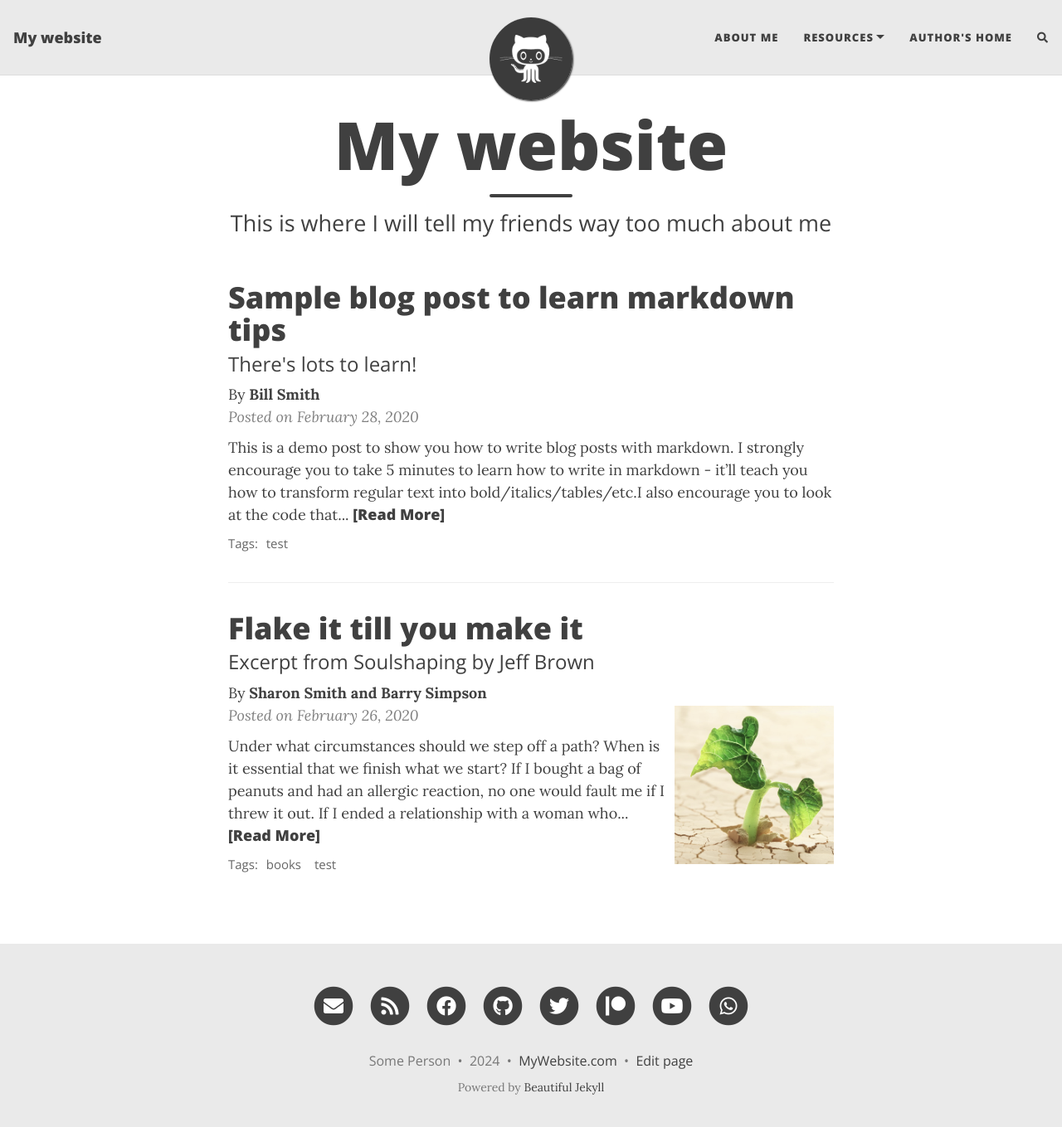
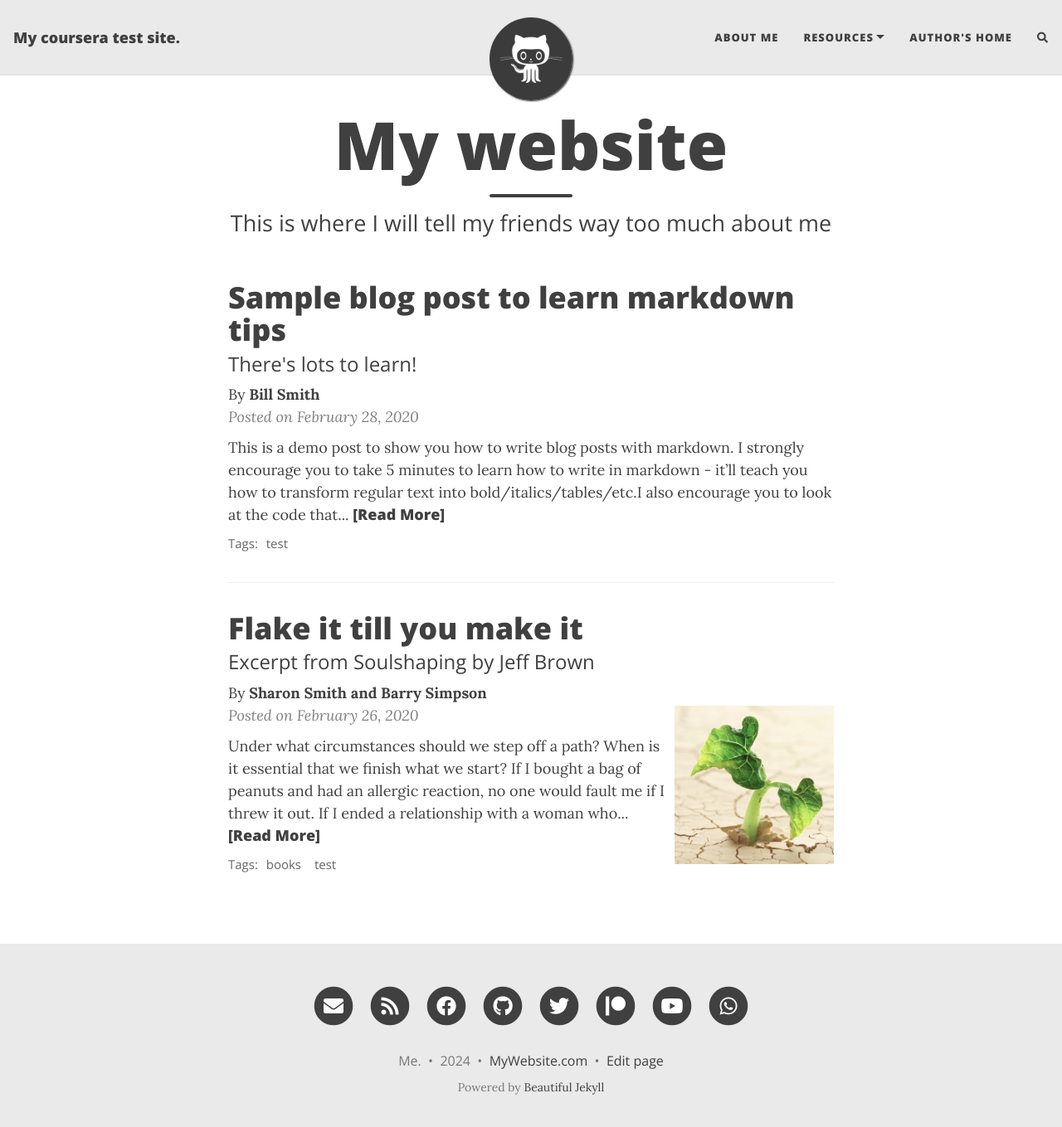
Before and after one commit to LaVapeDeBlud/coursera-test, a Jekyll site: the page built from index.html, in a window 1280 px wide and 1372 px high. Shown: the top 1359 px of the window at 83% size. Built offline with Jekyll 4.4.1, drawn with Linux system fonts in a browser that asks for light colours; nearby versions of some CDN libraries; the list of posts is cut into pages by our own code; comment, search, counter and statistics services are not loaded.

Commit message:
Update _config.yml

```diff
--- a/_config.yml
+++ b/_config.yml
@@ -10,10 +10,10 @@
 ############################
 
 # Name of website
-title: My website
+title: My coursera test site.
 
 # Your name to show in the footer
-author: Some Person
+author: Me.
 
 ###############################################
 # --- List of links in the navigation bar --- #
```
